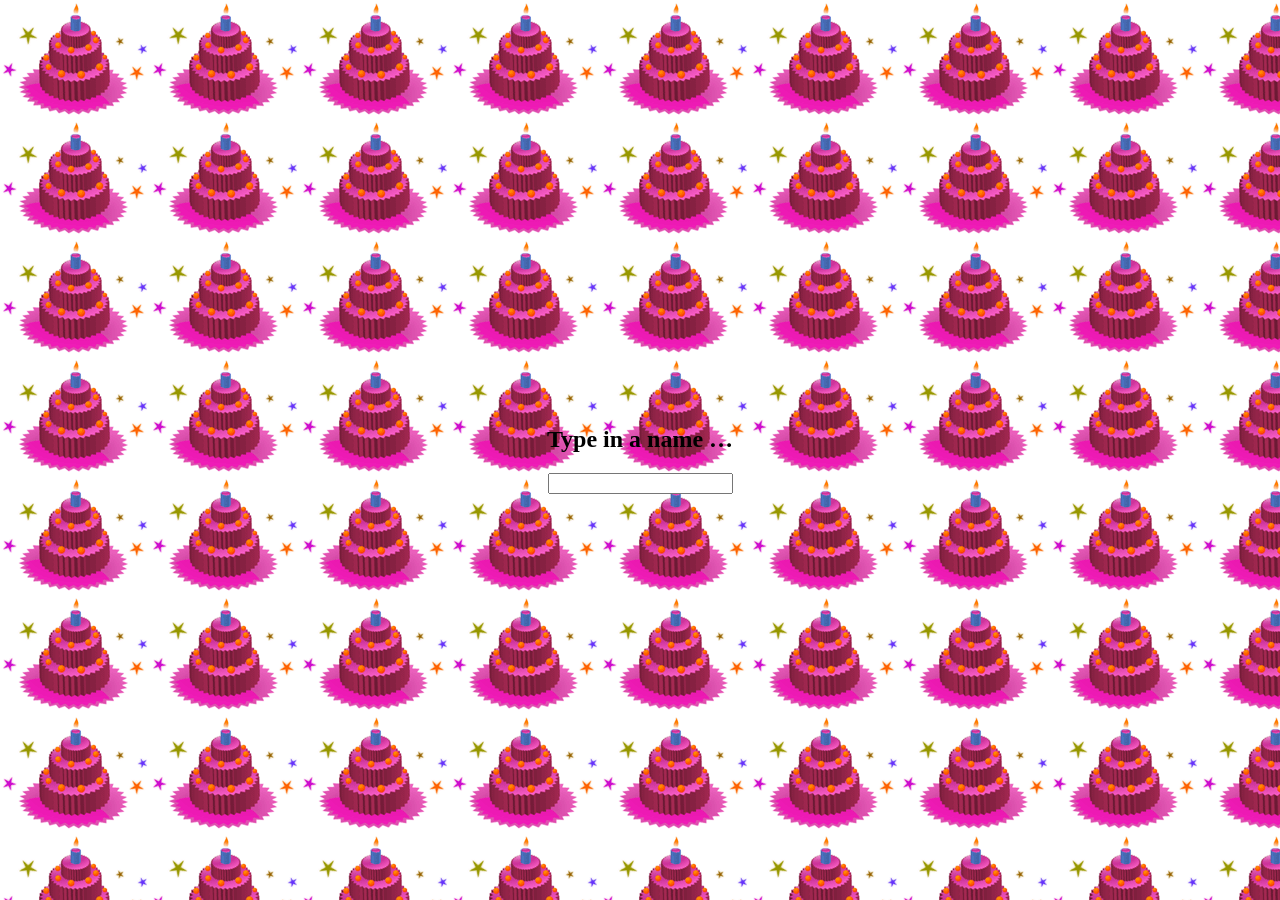
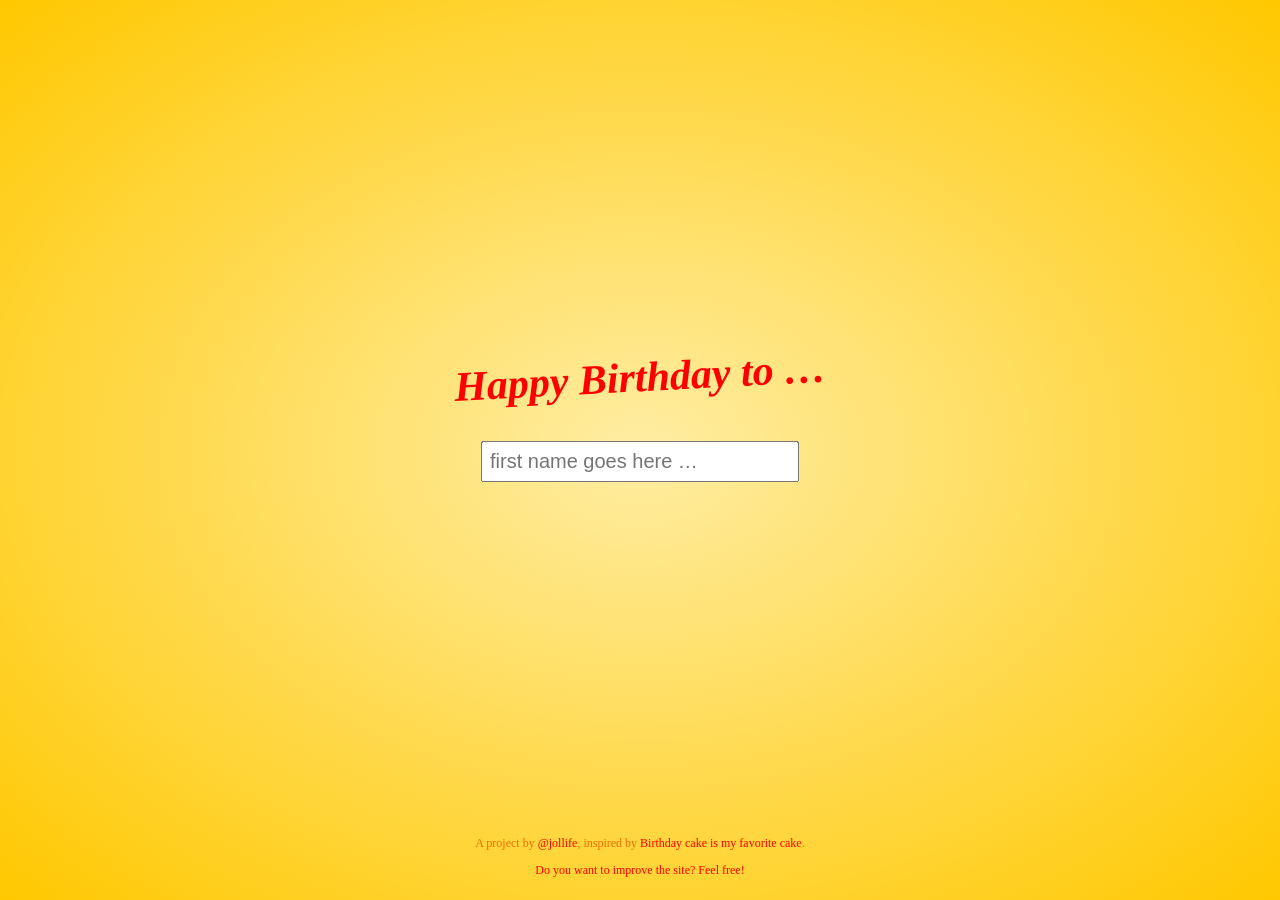
Before and after one commit to johannesnagl/happy.brthdy.net, a Jekyll site: the page built from index.html, in a window 1280 px wide. Built offline with Jekyll 4.4.1, drawn with Linux system fonts in a browser that asks for light colours; nearby versions of some CDN libraries; some web fonts are replaced; Markdown is read by kramdown in place of the engine named in the settings.

Commit message:
new styling

```diff
--- a/_layouts/default.html
+++ b/_layouts/default.html
@@ -1,11 +1,23 @@
 <!DOCTYPE html>
   <meta charset="utf-8">
   <title>{{ site.name }}</title>
-  <link rel="stylesheet" href="{{ site.url }}/css/app.css">
-  <meta property="og:image" content="{{ site.url }}/img/cake.gif">
+  <link href='http://fonts.googleapis.com/css?family=Short+Stack' rel='stylesheet' type='text/css'>
+  <link rel="stylesheet" href="/css/app.css">
+  <meta property="og:image" content="{{ site.url }}/img/cake.png">
   <meta name="description" content="Du hast heute Geburtstag und wir möchten dir alle herzlich dazu gratulieren. Hoch sollst du leben!">
 
+  <div id="f">
+    <p>
+      A project by <a href="http://twitter.com/jollife">@jollife</a>, inspired by <a href="http://cssdeck.com/labs/birthday-cake-is-my-favorite-cake">Birthday cake is my favorite cake</a>.
+    </p>
+    <p>
+      <a href="https://github.com/johannesnagl/happy.brthdy.net/">Do you want to improve the site? Feel free!</a>
+    </p>
+  </div>
+
+  <div id="c">
   {{ content }}
+  </div>
 
   <script src="http://code.jquery.com/jquery-1.10.1.min.js"></script>
   <script>
@@ -26,7 +38,7 @@
         return s.charAt(0).toUpperCase() + s.slice(1);
       }
       var name = a(document.location.pathname.replace('/', ''));
-      $("#name").text(name);
+      $("#n").text(name);
       document.title = "Happy Birthday, " + name + "!";
     });
   </script>
--- a/css/app.css
+++ b/css/app.css
@@ -1,86 +1,278 @@
-/* For modern browsers */
-.cf:before,
-.cf:after {
-    content:"";
-    display:table;
-}
-
-.cf:after {
-    clear:both;
-}
-
-/* For IE 6/7 (trigger hasLayout) */
-.cf {
-    zoom:1;
-}
-
 html { height: 100%; width: 100%; }
 body {
 	height: 100%;
 	width: 100%;
 	margin: 0;
 	padding: 0;
-	background: url(/img/cake.gif);
+	background-image: radial-gradient(#ffeda3, #ffc800);
 }
 
-table, td {
-	height: 100%;
-	width: 100%;
+#c {
+	position: relative;
+	top: 50%;
+	transform: translateY(-75%);
 }
 
-table td {
+#f {
+	font-family: 'Short Stack', cursive;
+	font-size: 12px;
+	position: fixed;
+	bottom: 10px;
+	left: 0;
+	right: 0;
 	text-align: center;
-	vertical-align: middle;
+	color: #f06d06;
 }
 
-table td .app {
-	width: 910px;
-	margin: 0 auto;
+#f a {
+	color: red;
+	text-decoration: none;
 }
 
-span {
-	font-family: helvetica, verdana, arial;
-	background-color: #fff;
-	font-size: 55px;
+h1 {
+	font-family: 'Short Stack', cursive;
+	font-size: 42px;
+	font-style: italic;
 	font-weight: bold;
-	padding: 10px;
-	border: 10px red dotted;
+	text-align: center;
+	margin: 0;
+	color: red;
+	transform: rotate(-3deg);
 }
 
-.opener {
-	 font-size: 20px;
-	 border: none;
+form {
+	text-align: center;
+	margin: 40px auto;
 }
 
-.plugins {
+input {
+	font-size: 20px;
+	width: 300px;
 	display: inline-block;
-	border: 0 none;
-	font-size: 10px;
-	line-height: 20px;
-	text-align: center;
-	background-color: #fff;
-	width: 520px;
-}
-.plugins div {
-	width: 33.3%;
-	float: left;
+	padding: 7px;
 }
 
-.plugins span {
-	padding: 0;
-	border: 0 none;
-	font-size: 10px;
+.cake-body{
+    position:relative;
+    margin: 80px auto 0;
+    width: 150px;
+    height: 150px;
 }
 
-.comments {
-	margin: 80px auto 0;
-	background-color: #fff;
-	width: 520px;
-	padding: 20px 10px;
+.layer{
+    display:block;
+    background:#FFA177;
+    height:50px;
+    width:150px;
+    border-bottom-right-radius: 50%;
+    border-bottom-left-radius: 50%;
+    position:absolute;
 }
 
-.comments span {
-	padding: 0;
-	border: 0 none;
-	font-size: 10px;
+.f1{
+    top:90px;
+    background:#774F38;
+    height:60px;
 }
+.f2{
+    top:60px;
+    background:#ECE5CE;
+    height:60px;
+}
+.f3{
+    top:30px;
+    background:#E08E79;
+    height:60px;
+}
+.f4{
+    border-top-right-radius: 50%;
+    border-top-left-radius: 50%;
+    background:#59280F;
+    top:6px;
+}
+
+/* Cake Spots */
+
+.spot-group{
+    display:block;
+    height:14px;
+    width:14px;
+    position:absolute;
+}
+.spot{
+    display:block;
+    height:4px;
+    width:4px;
+    border-radius: 50%;
+    position:absolute;
+}
+.f1 .spot{
+    background:#8C5F45;
+}
+.f2 .spot{
+    background:#D6CFB6;
+}
+.f3 .spot{
+    background:#EB9E8A;
+}
+.sg1{
+    bottom:20px;
+    left:5px;
+}
+.s1{
+    top:2px;
+    left:10px;
+}
+.s2{
+    top:7px;
+    left:5px;
+}
+.s3{
+    left:2px;
+}
+.sg1{
+    bottom:20px;
+    left:5px;
+}
+.sg2{
+    bottom:20px;
+    right:10px;
+}
+.sg3{
+    bottom:21px;
+    left:6px;
+}
+.sg4{
+    bottom:11px;
+    right:33px;
+}
+.sg5{
+    bottom:15px;
+    left:25px;
+}
+.sg6{
+    bottom:20px;
+    right:10px;
+}
+ /* Icing */
+
+.icing{
+    display:block;
+    height:50px;
+    width:150px;
+    border-radius: 50%;
+    background:#59280F;
+    background-image: -webkit-gradient( linear, left bottom, left top, color-stop(0.29, #59280F), color-stop(0.8, #692F12));
+    position:absolute;
+    top:0px;
+    z-index:2;
+}
+
+/* Icing Drips */
+
+.drip-ctn{
+    position:absolute
+    top:0;
+    z-index:1;
+}
+.drip{
+  display:block;
+  height:20px;
+  width:20px;
+  border-radius: 50%;
+  background:#59280F;
+  position:absolute;
+}
+.d1{
+  height:25px;
+  top:20px;
+}
+.d2{
+  top:30px;
+  left:15px
+}
+.d3{
+  top:35px;
+  left:30px
+}
+.d4{
+  top:38px;
+  left:47px
+}
+.d5{
+  top:40px;
+  left:65px;
+}
+.d6{
+  top:38px;
+  right:47px
+}
+.d7{
+  top:35px;
+  right:30px
+}
+.d8{
+  top:30px;
+  right:15px
+}
+.d9{
+  height:25px;
+  top:20px;
+  right:0px;
+}
+
+/* Candles */
+
+.candle-ctn{
+  display:block;
+  width:150px;
+  height:80px;
+  position:absolute;
+  top:-30px;
+  z-index:3;
+}
+.candle{
+  position:absolute;
+  top:20px;
+  left:70px;
+}
+.c-base{
+  display:block;
+  height:30px;
+  width:10px;
+  background:#5FEDB5;
+  position:absolute;
+  z-index:2;
+}
+.wick{
+  display: block;
+  width: 2px;
+  height: 6px;
+  background: #ccc;
+  position: absolute;
+  top: -5px;
+  left: 4px;
+}
+.flame{
+  display:block;
+  height:16px;
+  width:8px;
+   border-radius: 50%  50%  50%  50%  / 60%   60%   40%  40%;
+  background:#FF9E00;
+  position:absolute;
+  top:-20px;
+  left:1px;
+  box-shadow: 0px 0px 20px yellow;
+}
+.highlight{
+  display:block;
+  height:30px;
+  width:60px;
+  background:#333;
+  border-radius:50%;
+  position:absolute;
+  top:17px;
+  left:-25px;
+  background: -webkit-radial-gradient(center, ellipse cover, rgba(145,66,26,1) 0%,rgba(105,47,18,0) 80%);
+  z-index:1;
+}
--- a/index.html
+++ b/index.html
@@ -1,16 +1,7 @@
 ---
 layout: default
-title: Happy Birthdy
 ---
-<table>
-  <tr>
-    <td>
-      <div class="app">
-        <h2>Type in a name …</h2>
-        <form onsubmit="location.href='/' + document.getElementById('a').value;return false;">
-          <input id="a">
-        </form>
-      </div>
-    </td>
-  </tr>
-</table>
+<h1>Happy Birthday to …</h1>
+<form onsubmit="location.href='/' + document.getElementById('a').value;return false;">
+  <input id="a" placeholder="first name goes here …">
+</form>
```
Also changed, not shown: 404.html (+54 -14 lines), img/cake.gif (deleted), img/cake.png (added).
